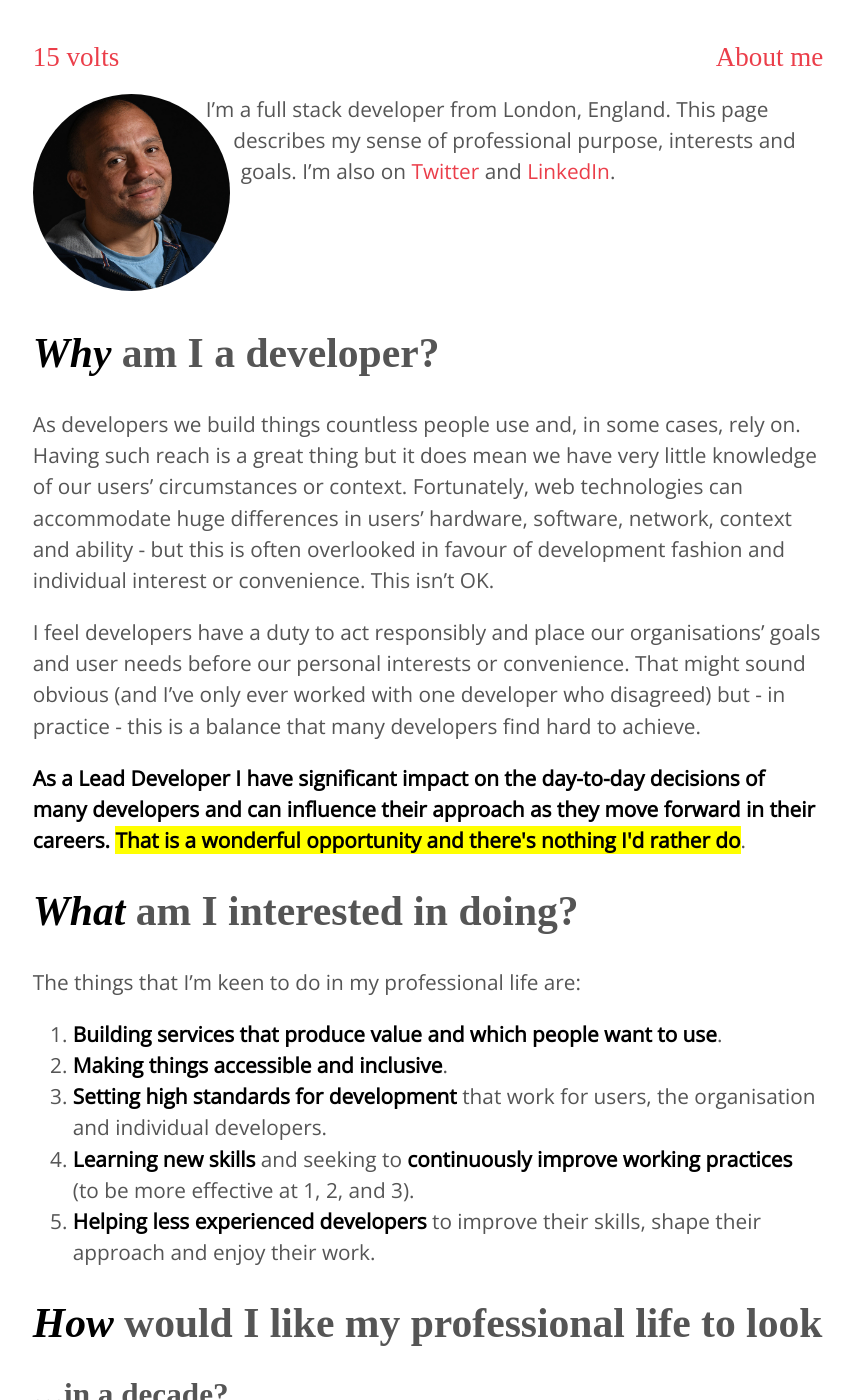
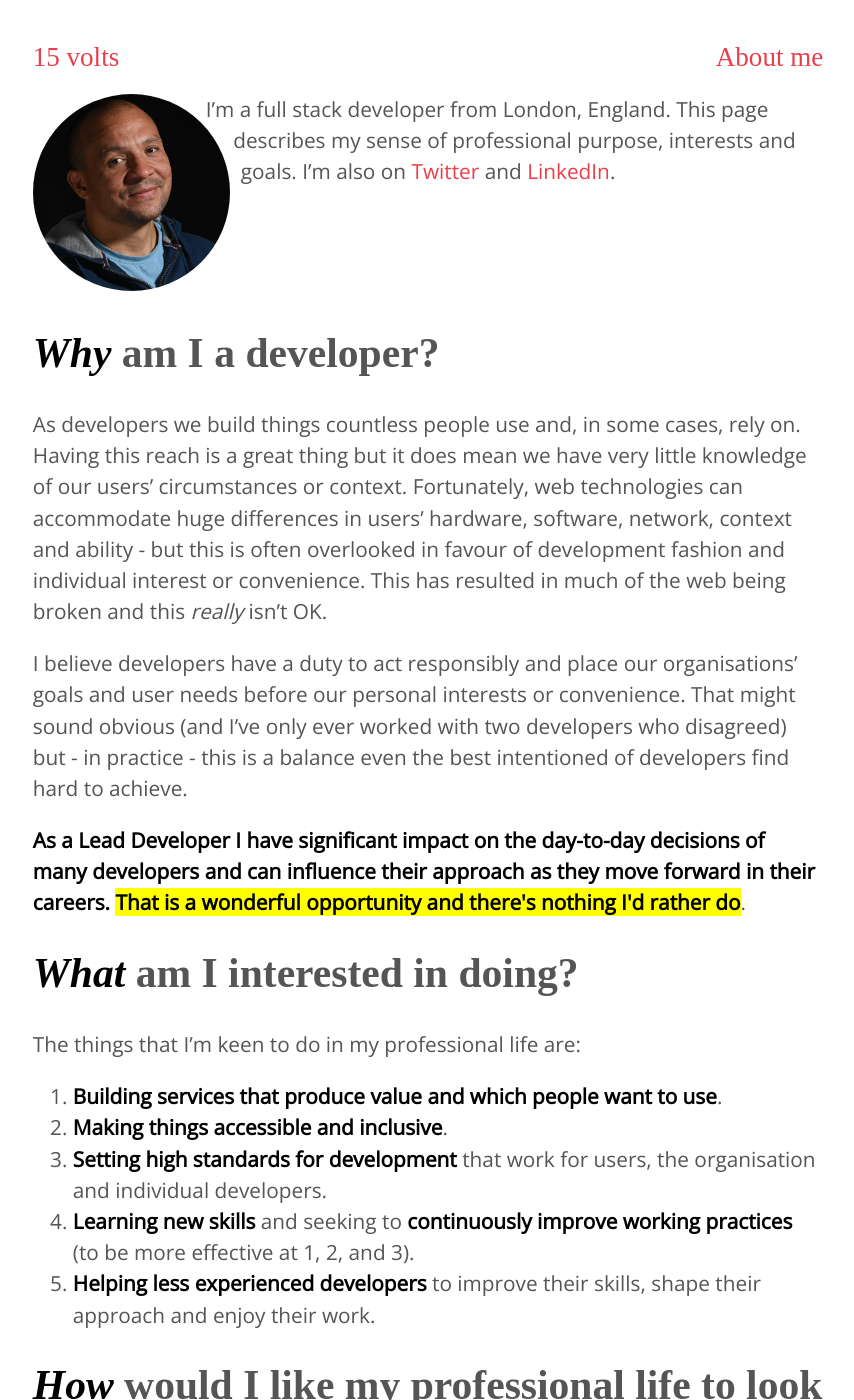
Before and after one commit to gtvj/gtvj.github.io, a Jekyll site: the page built from about.md, in a window 1280 px wide and 1400 px high. Shown: the whole window, without its empty margins (212-1066 px from the left). Built offline with Jekyll 4.4.1, drawn with Linux system fonts in a browser that asks for light colours; some web fonts are replaced; some of the changed text lies outside the part shown.

Commit message:
Update to purpose in About page

```diff
--- a/about.md
+++ b/about.md
@@ -12,9 +12,9 @@ I'm a full stack developer from London, England. This page describes my sense of
 
 ## _Why_ am I a developer?
 
-As developers we build things countless people use and, in some cases, rely on. Having such reach is a great thing but it does mean we have very little knowledge of our users' circumstances or context. Fortunately, web technologies can accommodate huge differences in users' hardware, software, network, context and ability - but this is often overlooked in favour of development fashion and individual interest or convenience. This isn't OK.
+As developers we build things countless people use and, in some cases, rely on. Having this reach is a great thing but it does mean we have very little knowledge of our users' circumstances or context. Fortunately, web technologies can accommodate huge differences in users' hardware, software, network, context and ability - but this is often overlooked in favour of development fashion and individual interest or convenience. This has resulted in much of the web being broken and this _really_ isn't OK.
 
-I feel developers have a duty to act responsibly and place our organisations' goals and user needs before our personal interests or convenience. That might sound obvious (and I've only ever worked with one developer who disagreed) but - in practice - this is a balance that many developers find hard to achieve.
+I believe developers have a duty to act responsibly and place our organisations' goals and user needs before our personal interests or convenience. That might sound obvious (and I've only ever worked with two developers who disagreed) but - in practice - this is a balance even the best intentioned of developers find hard to achieve.
 
 **As a Lead Developer I have significant impact on the day-to-day decisions of many  developers and  can influence their approach as they move forward in their careers. <mark>That is a wonderful opportunity and there's nothing I'd rather do</mark>**.
 
@@ -34,14 +34,13 @@ The things that I'm keen to do in my professional life are:
 ### ...in a decade?
 * To be a **trusted technical leader** (at Technical Architect level or higher) with a significant track record of delivering high-quality, robust, maintainable and extensible services across a range of platforms.
 * To be **highly skilled in relevant and emerging technologies of the day** with a wealth of diverse experience to ensure they are applied judiciously.
-* To have been awarded a **PhD or MSc in a subject relevant to my work**. There are a number of areas that interest me, including: [advanced software engineering](https://le.ac.uk/courses/advanced-software-engineering-msc/2019), [human-computer interaction design](https://www.city.ac.uk/courses/postgraduate/human-computer-interaction-design), [big data analytics](https://edu.university-liverpool-online.com/global/programmes/computer-science/msc-in-big-data-analytics) and [machine learning](https://www.ucl.ac.uk/prospective-students/graduate/taught-degrees/machine-learning-msc).
 * In addition to my day job, to be **teaching at a university or college** (part time, in the evenings).
 
 ### ...in the next two years?
 
 I would like to:
 
-* be a **Lead Developer**. There's a lot of potential in this role to positively influence: the productivity and morale of a development team, and; foster a culture for developers working well with other disciplines.
+* (still) be a **Lead Developer**. There's a lot of potential in this role to positively influence: the productivity and morale of a development team, and; foster a culture for developers working well with other disciplines.
 * **be creatively applying my technical skills on a daily basis** by: designing, writing and reviewing code, and; **coaching and mentoring developers**.
 * be working as part of an upbeat, **engaged, user-focussed, multi-disciplinary team**.
 * be **building my technical leadership** skills through setting development standards and shaping the organisation's approach to development.
```
